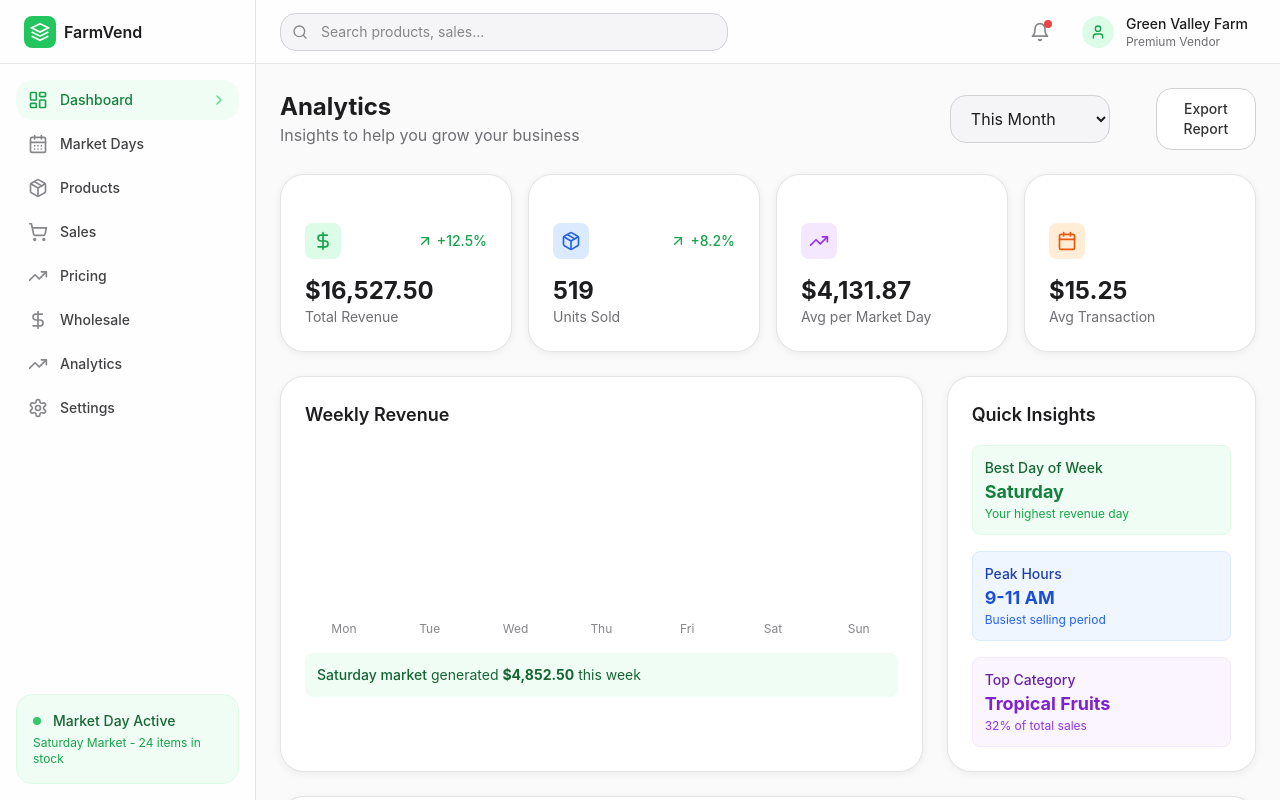
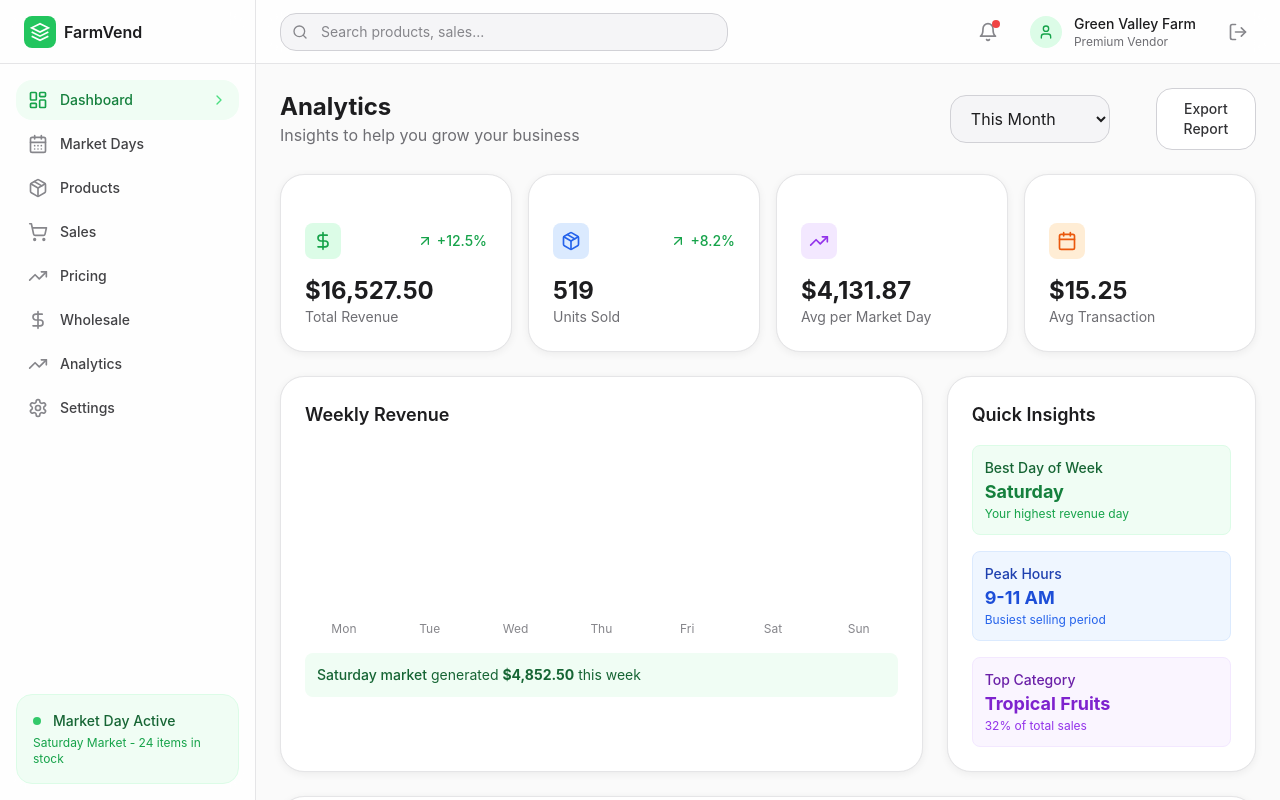
Before and after one commit to chloe4ai/farmvend, a Next.js app: page /dashboard/analytics in a window 1280 px wide. Shown: the top 800 px of the page. Built offline with nearby package versions, Linux system fonts and the light colour scheme.

Commit message:
Implement sign-out feature in Header component
Added sign-out functionality to the Header component.

```diff
--- a/src/components/layout/Header.tsx
+++ b/src/components/layout/Header.tsx
@@ -1,8 +1,19 @@
 "use client";
 
-import { Bell, Search, User } from "lucide-react";
+import { useRouter } from "next/navigation";
+import { Bell, LogOut, Search, User } from "lucide-react";
+import { createClient } from "@/lib/supabase/client";
 
 export function Header() {
+  const router = useRouter();
+
+  async function handleSignOut() {
+    const supabase = createClient();
+    await supabase.auth.signOut();
+    router.push("/login");
+    router.refresh();
+  }
+
   return (
     <header className="h-16 bg-white/80 backdrop-blur-md border-b border-gray-100 flex items-center justify-between px-6">
       {/* Search */}
@@ -35,6 +46,15 @@ export function Header() {
             <p className="text-xs text-gray-500">Premium Vendor</p>
           </div>
         </button>
+
+        {/* Sign Out */}
+        <button
+          onClick={handleSignOut}
+          className="p-2 text-gray-400 hover:text-red-600 hover:bg-red-50 rounded-xl transition-colors"
+          title="Sign out"
+        >
+          <LogOut className="w-5 h-5" />
+        </button>
       </div>
     </header>
   );
```
